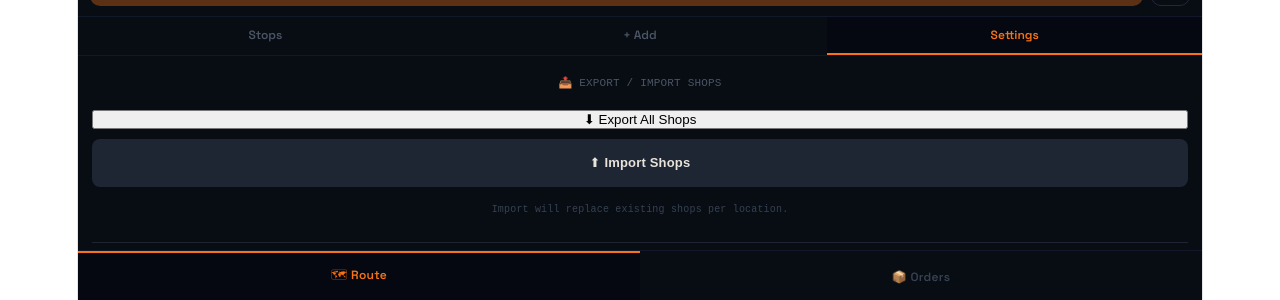
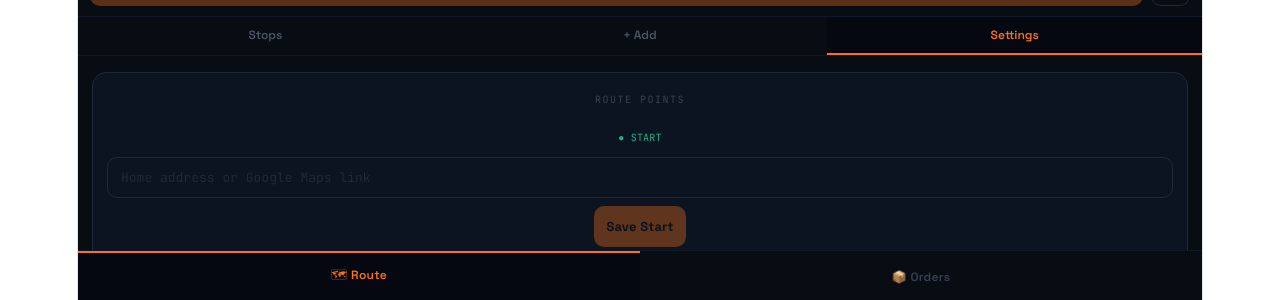
Before and after one commit to shubhamits78/field-route, a React app in the folder frontend/: page / in a window 1280 px wide. Both pictures are taken after a click on the button "Settings". Shown: the part 500-800 px from the top of the page. Built offline with nearby package versions, Linux system fonts and the light colour scheme; the HTML template or start-up script is replaced by a standard one.

Commit message:
Update App.jsx

```diff
--- a/frontend/src/App.jsx
+++ b/frontend/src/App.jsx
@@ -90,12 +90,13 @@ function exportShops(masterShops) {
   URL.revokeObjectURL(url);
 }
 
-async function importShops(file, updateMasterShops, setStatus) {
+async function importShops(file, setMasterShops, setStatus) {
   try {
     const text = await file.text();
     const data = JSON.parse(text);
     const shops = data.masterShops;
     if (!shops || typeof shops !== "object") throw new Error("Invalid file format");
+    const next = {};
     for (const [locNum, locShops] of Object.entries(shops)) {
       const patched = locShops.map(s => ({
         frequency: "weekly",
@@ -105,9 +106,10 @@ async function importShops(file, updateMasterShops, setStatus) {
         visitNote: "",
         ...s,
       }));
+      next[Number(locNum)] = patched;
       await saveMasterLocation(Number(locNum), patched);
-  updateMasterShops(Number(locNum), () => patched);
-}
+    }
+    setMasterShops(prev => ({ ...prev, ...next }));
     setStatus("✓ Shops imported successfully");
   } catch (e) {
     setStatus(`✗ Import failed: ${e.message}`);
@@ -1686,47 +1688,78 @@ export default function App() {
 
               {/* ── SETTINGS TAB ── */}
                 {activeTab === "settings" && (
-  <div className="settings-section">
-    <div style={{ fontSize: 11, color: "#4b5563", fontFamily: "'DM Mono',monospace", marginBottom: 4 }}>📤 EXPORT / IMPORT SHOPS</div>
-    <button className="btn-add" onClick={() => exportShops(masterShops)}>⬇ Export All Shops</button>
+                  <div style={{ padding: "16px 14px", display: "flex", flexDirection: "column", gap: 20 }}>
+
+                    {/* Route points */}
+                    <div style={{ background: "#0d1421", border: "1px solid #1f2937", borderRadius: 14, padding: "14px 14px", display: "flex", flexDirection: "column", gap: 12 }}>
+                      <div style={{ fontFamily: "'JetBrains Mono',monospace", fontSize: 10, color: "#374151", letterSpacing: 1.5 }}>ROUTE POINTS</div>
+                      <div>
+                        <div style={{ fontFamily: "'JetBrains Mono',monospace", fontSize: 10, color: "#10b981", marginBottom: 6 }}>● START</div>
+                        <input className="field" placeholder="Home address or Google Maps link"
+                          value={homeAddress} onChange={e => setHomeAddress(e.target.value)}
+                          style={{ marginBottom: 8 }} />
+                        <button className="btn-primary" onClick={() => saveHomeOffice("home", homeAddress)} disabled={!homeAddress.trim()}>
+                          Save Start
+                        </button>
+                        {homeCoords && <div style={{ fontFamily: "'JetBrains Mono',monospace", fontSize: 10, color: "#10b981", marginTop: 6 }}>✓ {homeAddress.substring(0, 44)}</div>}
+                      </div>
+                      <div style={{ height: 1, background: "#1f2937" }} />
+                      <div>
+                        <div style={{ fontFamily: "'JetBrains Mono',monospace", fontSize: 10, color: "#ef4444", marginBottom: 6 }}>● END</div>
+                        <input className="field" placeholder="Office address or Google Maps link"
+                          value={officeAddress} onChange={e => setOfficeAddress(e.target.value)}
+                          style={{ marginBottom: 8 }} />
+                        <button className="btn-primary" onClick={() => saveHomeOffice("office", officeAddress)} disabled={!officeAddress.trim()}>
+                          Save End
+                        </button>
+                        {officeCoords && <div style={{ fontFamily: "'JetBrains Mono',monospace", fontSize: 10, color: "#10b981", marginTop: 6 }}>✓ {officeAddress.substring(0, 44)}</div>}
+                      </div>
+                    </div>
+
+                    {/* Shop data */}
+                    <div style={{ background: "#0d1421", border: "1px solid #1f2937", borderRadius: 14, padding: "14px 14px", display: "flex", flexDirection: "column", gap: 10 }}>
+                      <div style={{ fontFamily: "'JetBrains Mono',monospace", fontSize: 10, color: "#374151", letterSpacing: 1.5 }}>SHOP DATA</div>
+                      <button className="btn-primary" onClick={() => exportShops(masterShops)}>
+                        ⬇ Export All Shops
+                      </button>
                       <label style={{
-      display: "block", padding: 11, background: "#1e2633", color: "#e8e3db",
-      borderRadius: 8, fontFamily: "'Syne',sans-serif", fontWeight: 800,
+                        display: "block", padding: "12px", background: "#111827",
+                        border: "1px solid #1f2937",
+                        borderRadius: 10, color: "#9ca3af",
+                        fontFamily: "'Space Grotesk',sans-serif", fontWeight: 600,
                         fontSize: 13, cursor: "pointer", textAlign: "center",
                       }}>
                         ⬆ Import Shops
                         <input type="file" accept=".json" style={{ display: "none" }}
                           onChange={e => {
                             const file = e.target.files[0];
-          if (file) importShops(file, updateMasterShops, setStatus);
+                            if (file) importShops(file, setMasterShops, setStatus);
                             e.target.value = "";
                           }}
                         />
                       </label>
-    <div style={{ fontSize: 10, color: "#374151", fontFamily: "'DM Mono',monospace" }}>
-      Import will replace existing shops per location.
-    </div>
-    <div style={{ height: 1, background: "#1e2633", margin: "8px 0" }} />
-                    <div>
-                      <div className="settings-label">🟢 Start Point</div>
-                      <input className="field" placeholder="Home address or paste Google Maps link"
-                        value={homeAddress} onChange={e => setHomeAddress(e.target.value)}
-                        style={{ marginBottom: 8 }} />
-                      <button className="btn-primary" onClick={() => saveHomeOffice("home", homeAddress)} disabled={!homeAddress.trim()}>
-                        Save Start
+                      <button
+                        onClick={() => {
+                          if (!confirm("Clear all shops from all locations? This cannot be undone.")) return;
+                          const empty = EMPTY_MASTER();
+                          setMasterShops(empty);
+                          [1,2,3,4,5,6].forEach(n => saveMasterLocation(n, []).catch(console.error));
+                          setStatus("✓ All shops cleared");
+                        }}
+                        style={{
+                          padding: "12px", background: "transparent",
+                          border: "1px solid #7f1d1d", borderRadius: 10,
+                          color: "#ef4444", fontFamily: "'Space Grotesk',sans-serif",
+                          fontWeight: 600, fontSize: 13, cursor: "pointer",
+                        }}
+                      >
+                        🗑 Clear All Shops
                       </button>
-                      {homeCoords && <div className="settings-saved" style={{ marginTop: 6 }}>✓ {homeAddress.substring(0, 44)}</div>}
-                    </div>
-                    <div style={{ marginTop: 8 }}>
-                      <div className="settings-label">🔴 End Point</div>
-                      <input className="field" placeholder="Office address or paste Google Maps link"
-                        value={officeAddress} onChange={e => setOfficeAddress(e.target.value)}
-                        style={{ marginBottom: 8 }} />
-                      <button className="btn-primary" onClick={() => saveHomeOffice("office", officeAddress)} disabled={!officeAddress.trim()}>
-                        Save End
-                      </button>
-                      {officeCoords && <div className="settings-saved" style={{ marginTop: 6 }}>✓ {officeAddress.substring(0, 44)}</div>}
-                    </div>
+                      <div style={{ fontFamily: "'JetBrains Mono',monospace", fontSize: 10, color: "#374151", textAlign: "center" }}>
+                        Import replaces existing shops per location
+                      </div>
+                    </div>
+
                   </div>
                 )}
               </div>
```
Lines whose indentation alone changed are shown as unchanged.
